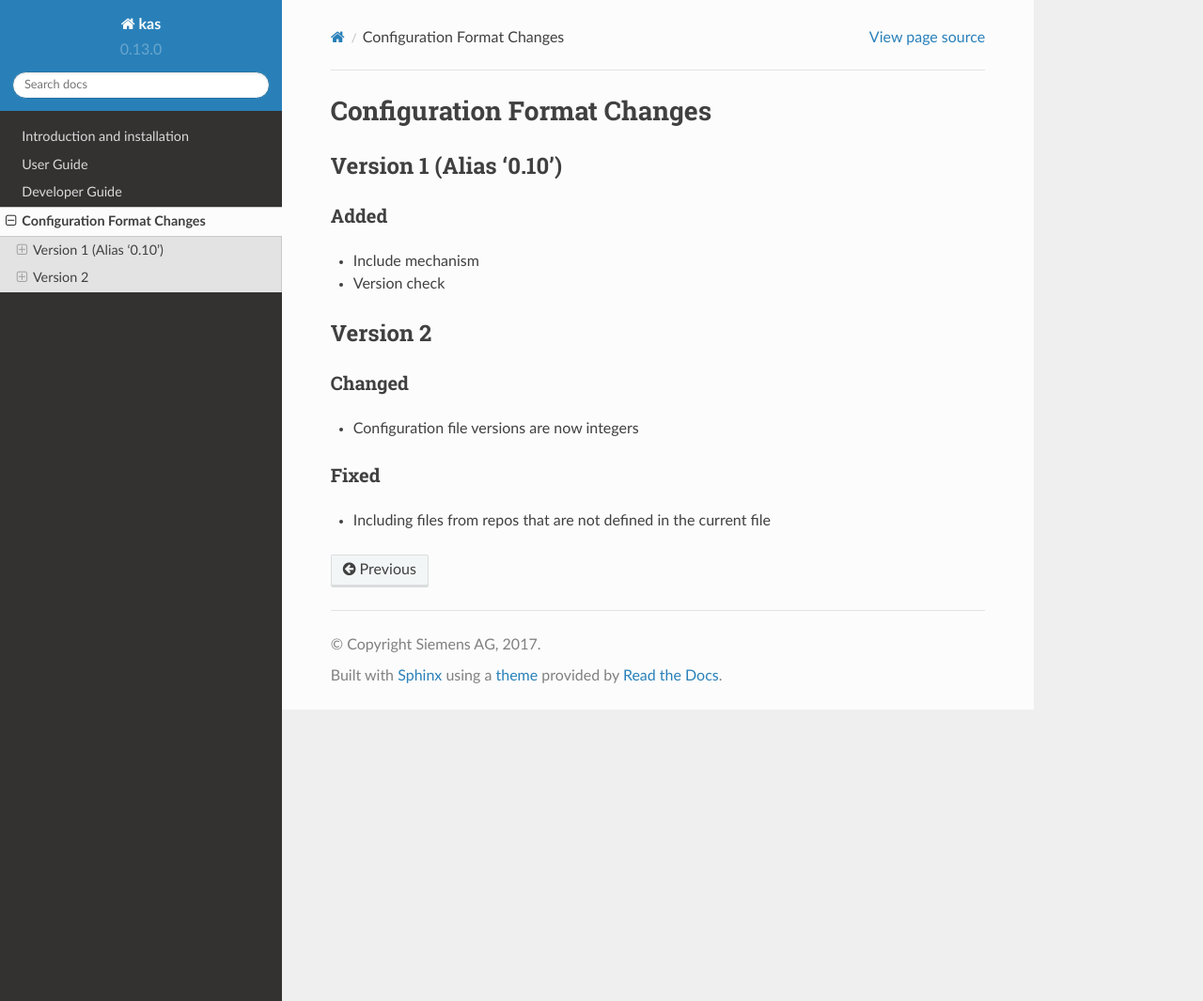
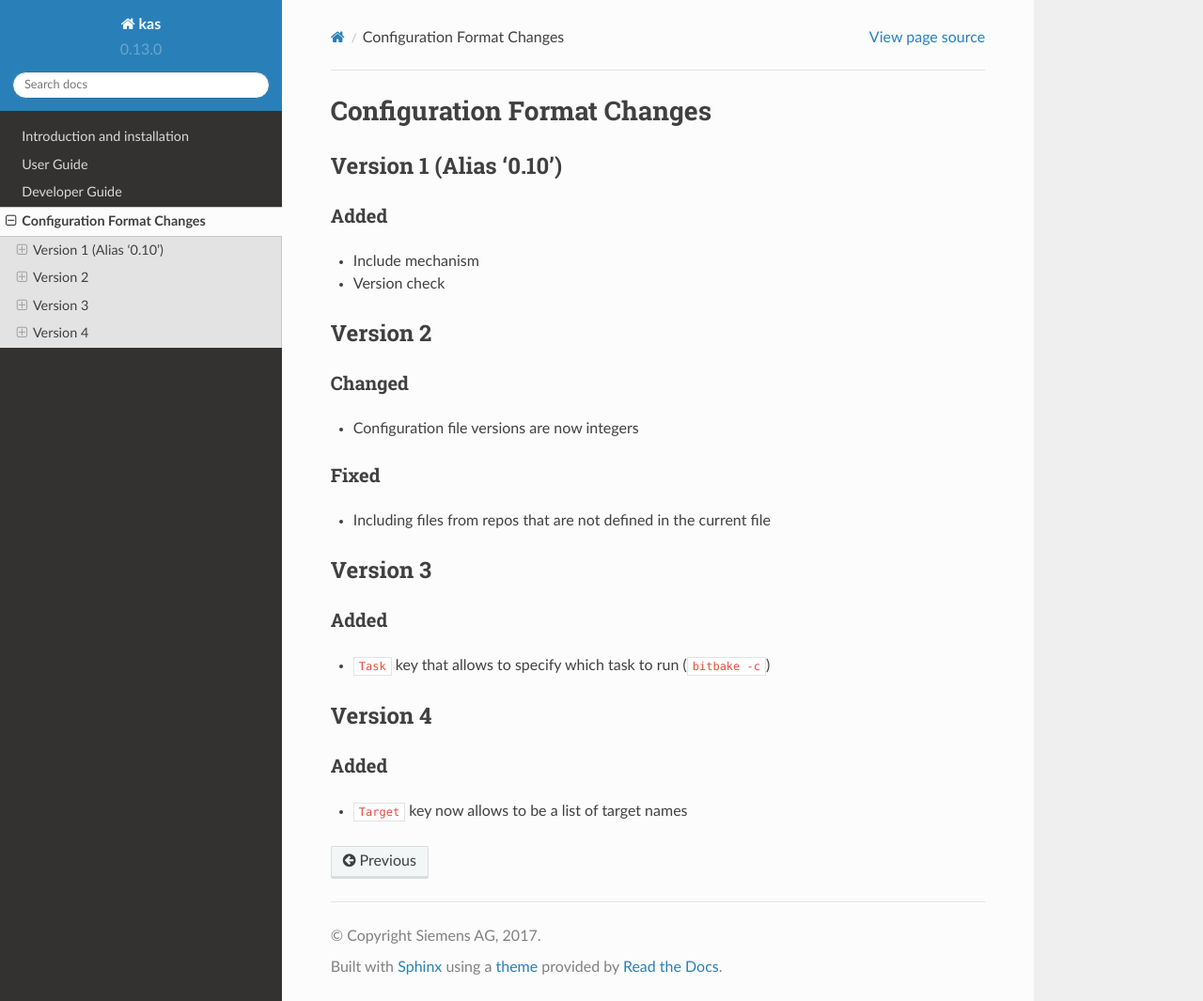
Before and after one commit to siemens/kas, a Sphinx documentation site: the page built from docs/format-changelog.rst, in a window 1280 px wide and 1065 px high. Shown: the whole window at 94% size. Built offline with Sphinx 7.4.7 and the Read the Docs theme 2.0.0, drawn with Linux system fonts in a browser that asks for light colours.

Commit message:
docs/format-changelog.rst: Updated to include the recent changes
This patch updated the 'docs/format-changelog.rst' file to include
information about the configuration file version 3 and 4.

Signed-off-by: Claudius Heine <ch@denx.de>

```diff
--- a/docs/format-changelog.rst
+++ b/docs/format-changelog.rst
@@ -23,3 +23,19 @@ Fixed
 ~~~~~
 
 - Including files from repos that are not defined in the current file
+
+Version 3
+---------
+
+Added
+~~~~~
+
+- ``Task`` key that allows to specify which task to run (``bitbake -c``)
+
+Version 4
+---------
+
+Added
+~~~~~
+
+- ``Target`` key now allows to be a list of target names
```
